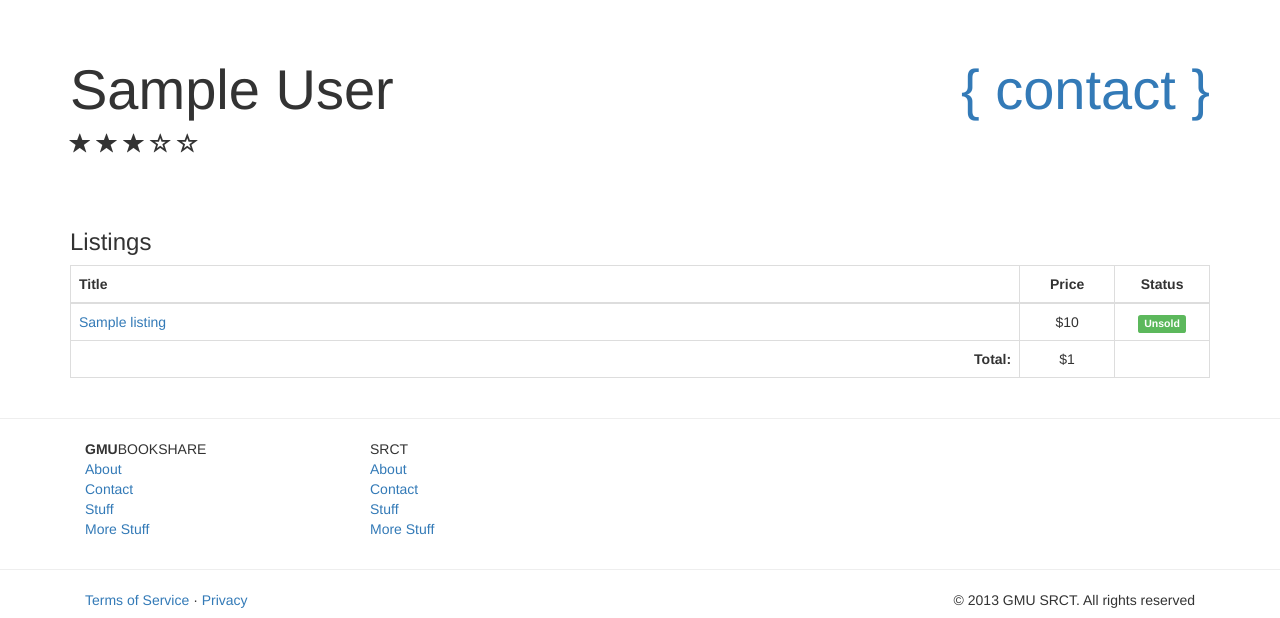
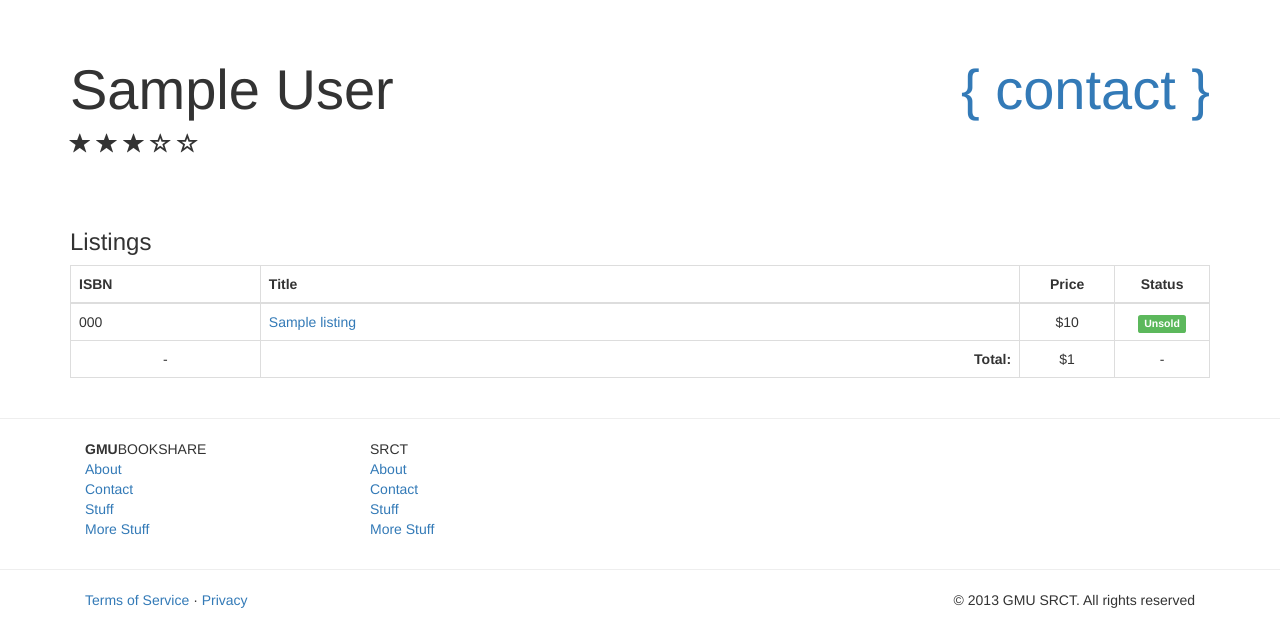
Before and after one commit to srct/bookshare, a Django app: template bookshare/templates/profile.html in a window 1280 px wide. Shown: the part 51-669 px from the top of the page. Run offline with Django 3.2, Linux system fonts and the light colour scheme; the template is opened without the code that fills it: most values are stand-ins (such as "Sample title", 1, 10 or a date in 2020); some libraries are stand-ins or nearby versions.

Commit message:
Added ISBN column.

```diff
--- a/bookshare/templates/profile.html
+++ b/bookshare/templates/profile.html
@@ -38,13 +38,15 @@ GMU Bookshare &bull; Seller Profile
         <table class="table table-bordered">
 
           <thead>
-            <th class="col-md-10">Title</th>
+            <th class="col-md-2">ISBN</th>
+            <th class="col-md-8">Title</th>
             <th class="col-md-1 text-center">Price</th>
             <th class="col-md-1 text-center">Status</th>
           </thead>
 
           {% for listing in listings %}
             <tr>
+              <td>{{ listing.ISBN }}</td>
               <td><a href="{{ listing.get_absolute_url }}">{{ listing.title }}</a></td>
               <td class="text-center">${{ listing.price }}</td>
               {% if listing.sold %}
@@ -60,9 +62,10 @@ GMU Bookshare &bull; Seller Profile
           {% endfor %}
 
           <tr>
+            <td class="text-center">-</td>
             <td class="text-right"><strong>Total:</strong></td>
             <td class="text-center">${{ total_sold }}</td>
-            <td></td>
+            <td class="text-center">-</td>
           </tr>
 
         </table>
```
